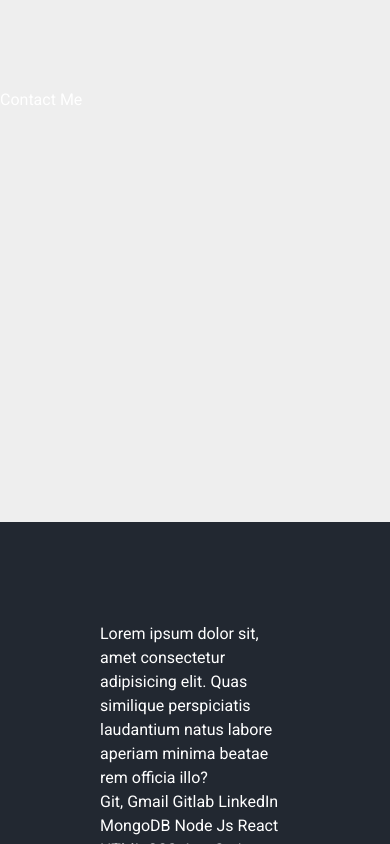
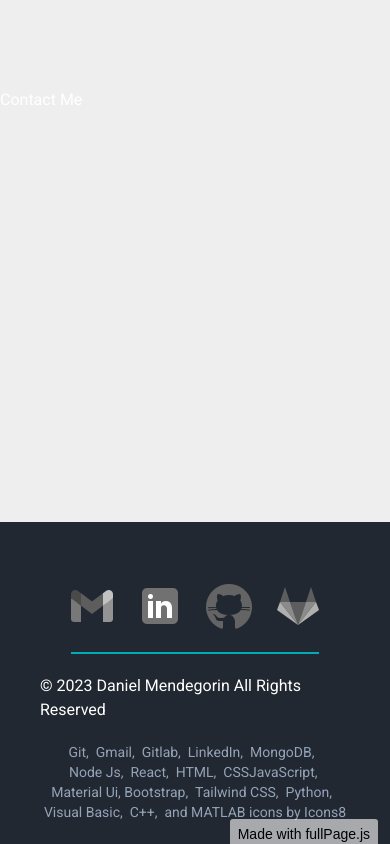
Before and after one commit to Avarice03/My-Portfolio, a website: page src/index.html in a window 390 px wide. Shown: the part 2854-3698 px from the top of the page. Drawn offline with nearby package versions, Linux system fonts and the light colour scheme.

Commit message:
feat: added  footer

```diff
--- a/src/index.html
+++ b/src/index.html
@@ -34,6 +34,7 @@
               teal: "#00adb5",
               grey: "#eeeeee",
               navbarbg: "rgb(34, 40, 49, 0.9)",
+              subtle: "rgb(34, 40, 49, 0.7)",
             },
             fontFamily: {
               montserrat: ["Montserrat", "sans-serif"],
@@ -299,7 +300,9 @@
         </div>
       </div>
       <div class="section projects" data-anchor="projectsSection">
-        <div class="slide"><h2>Projects</h2></div>
+        <div class="slide">
+          <h2 class="text-teal text-7xl md:text-9xl py-5">Projects</h2>
+        </div>
         <div class="slide"><h1>Project 1</h1></div>
         <div class="slide"><h1>Project 2</h1></div>
         <div class="slide"><h1>Project 3</h1></div>
@@ -313,62 +316,158 @@
         class="section footer global-footer-container fp-auto-height"
         data-anchor="footerSection"
       >
-        Lorem ipsum dolor sit, amet consectetur adipisicing elit. Quas similique
-        perspiciatis laudantium natus labore aperiam minima beatae rem officia
-        illo?
-        <div class="references">
-          <a target="_blank" href="https://icons8.com/icon/20906/git">Git</a>,
-          <a target="_blank" href="https://icons8.com/icon/P7UIlhbpWzZm/gmail"
-            >Gmail</a
+        <div class="flex justify-center md:justify-center my-5 gap-5">
+          <a
+            class="grayscale hover:grayscale-0 transition duration-500"
+            href="mailto:dmendegorin@gmail.com"
+            target="_blank"
+            rel="noreferrer"
           >
-          <a target="_blank" href="https://icons8.com/icon/34886/gitlab"
-            >Gitlab</a
+            <img alt="email icon" src="./assets/images/gmail.png" />
+          </a>
+          <a
+            class="grayscale hover:grayscale-0 transition duration-500"
+            href="https://www.linkedin.com/in/daniel-edison-mendegorin-5b13a8247/"
+            target="_blank"
+            rel="noreferrer"
           >
-          <a target="_blank" href="https://icons8.com/icon/13930/linkedin"
-            >LinkedIn</a
+            <img alt="linkedin icon" src="./assets/images/linkedin.png" />
+          </a>
+          <a
+            class="grayscale hover:grayscale-0 transition duration-500"
+            href="https://github.com/Avarice03"
+            target="_blank"
+            rel="noreferrer"
           >
-          <a target="_blank" href="https://icons8.com/icon/74402/mongodb"
-            >MongoDB</a
+            <img alt="github icon" src="./assets/images/github.png" />
+          </a>
+          <a
+            class="grayscale hover:grayscale-0 transition duration-500"
+            href="https://gitlab.com/dmendegorin"
+            target="_blank"
+            rel="noreferrer"
           >
-          <a target="_blank" href="https://icons8.com/icon/hsPbhkOH4FMe/node-js"
-            >Node Js</a
-          >
-          <a target="_blank" href="https://icons8.com/icon/NfbyHexzVEDk/react"
-            >React</a
-          >
-          <a target="_blank" href="https://icons8.com/icon/20909/html-5"
-            >HTML</a
-          >
-          <a target="_blank" href="https://icons8.com/icon/21278/css3">CSS</a>
-          <a target="_blank" href="https://icons8.com/icon/108784/javascript"
-            >JavaScript</a
+            <img alt="gitlab icon" src="./assets/images/gitlab.png" />
+          </a>
+        </div>
+
+        <div class="flex justify-center">
+          <div class="h-0.5 w-4/5 lg:w-2/5 bg-teal"></div>
+        </div>
+        <div class="flex justify-center mt-5 mb-5">
+          <p>© 2023 Daniel Mendegorin All Rights Reserved</p>
+        </div>
+        <div class="references flex flex-wrap justify-center">
+          <a
+            class="text-sm text-muted"
+            target="_blank"
+            href="https://icons8.com/icon/20906/git"
+            >Git, &nbsp;</a
           >
           <a
+            class="text-sm text-muted"
+            target="_blank"
+            href="https://icons8.com/icon/P7UIlhbpWzZm/gmail"
+            >Gmail, &nbsp;</a
+          >
+          <a
+            class="text-sm text-muted"
+            target="_blank"
+            href="https://icons8.com/icon/34886/gitlab"
+            >Gitlab, &nbsp;</a
+          >
+          <a
+            class="text-sm text-muted"
+            target="_blank"
+            href="https://icons8.com/icon/13930/linkedin"
+            >LinkedIn, &nbsp;</a
+          >
+          <a
+            class="text-sm text-muted"
+            target="_blank"
+            href="https://icons8.com/icon/74402/mongodb"
+            >MongoDB, &nbsp;</a
+          >
+          <a
+            class="text-sm text-muted"
+            target="_blank"
+            href="https://icons8.com/icon/hsPbhkOH4FMe/node-js"
+            >Node Js, &nbsp;</a
+          >
+          <a
+            class="text-sm text-muted"
+            target="_blank"
+            href="https://icons8.com/icon/NfbyHexzVEDk/react"
+            >React, &nbsp;</a
+          >
+          <a
+            class="text-sm text-muted"
+            target="_blank"
+            href="https://icons8.com/icon/20909/html-5"
+            >HTML, &nbsp;</a
+          >
+          <a
+            class="text-sm text-muted"
+            target="_blank"
+            href="https://icons8.com/icon/21278/css3"
+            >CSS</a
+          >
+          <a
+            class="text-sm text-muted"
+            target="_blank"
+            href="https://icons8.com/icon/108784/javascript"
+            >JavaScript,&nbsp;</a
+          >
+          <a
+            class="text-sm text-muted"
             target="_blank"
             href="https://icons8.com/icon/gFw7X5Tbl3ss/material-ui"
-            >Material Ui</a
-          >
-          <a target="_blank" href="https://icons8.com/icon/84710/bootstrap"
-            >Bootstrap</a
+            >Material Ui,&nbsp;</a
           >
           <a
+            class="text-sm text-muted"
+            target="_blank"
+            href="https://icons8.com/icon/84710/bootstrap"
+            >Bootstrap, &nbsp;</a
+          >
+          <a
+            class="text-sm text-muted"
             target="_blank"
             href="https://icons8.com/icon/x7XMNGh2vdqA/tailwind-css"
-            >Tailwind CSS</a
+            >Tailwind CSS, &nbsp;</a
           >
-          <a target="_blank" href="https://icons8.com/icon/13441/python"
-            >Python</a
+          <a
+            class="text-sm text-muted"
+            target="_blank"
+            href="https://icons8.com/icon/13441/python"
+            >Python, &nbsp;</a
           >
-          <a target="_blank" href="https://icons8.com/icon/121103/visual-basic"
-            >Visual Basic</a
+          <a
+            class="text-sm text-muted"
+            target="_blank"
+            href="https://icons8.com/icon/121103/visual-basic"
+            >Visual Basic, &nbsp;</a
           >
-          <a target="_blank" href="https://icons8.com/icon/44328/c%2B%2B"
-            >C++</a
+          <a
+            class="text-sm text-muted"
+            target="_blank"
+            href="https://icons8.com/icon/44328/c%2B%2B"
+            >C++, &nbsp;</a
           >
-          <a target="_blank" href="https://icons8.com/icon/r5Y16PcDkoWI/matlab"
-            >MATLAB</a
+          <a
+            class="text-sm text-muted"
+            target="_blank"
+            href="https://icons8.com/icon/r5Y16PcDkoWI/matlab"
+            >and MATLAB&nbsp;</a
           >
-          icon by <a target="_blank" href="https://icons8.com">Icons8</a>
+
+          <a
+            class="text-sm text-muted"
+            target="_blank"
+            href="https://icons8.com"
+          >
+            icons by&nbsp;Icons8</a
+          >
         </div>
       </div>
     </div>
--- a/src/style.css
+++ b/src/style.css
@@ -8,62 +8,15 @@ body {
   font-family: Roboto, "sans-serif";
 }
 
-/* * {
-  margin: 0;
-  padding: 0;
-  box-sizing: border-box;
-} */
-
-/* h1 {
-  font-family: Montserrat, "sans-serif";
-  font-size: 40px;
-}
-
-h2 {
-  font-family: Montserrat, "sans-serif";
-  font-size: 32px;
-}
-
-h3 {
-  font-family: Montserrat, "sans-serif";
-  font-size: 24px;
-}
-
-h4 {
-  font-family: Montserrat, "sans-serif";
-  font-size: 20px;
-}
-
-h5 {
-  font-family: Montserrat, "sans-serif";
-  font-size: 16px;
-}
-
-h6 {
-  font-family: Montserrat, "sans-serif";
-  font-size: 14px;
-} */
-.container {
-  /* width: 100%;
-  height: 100%; */
-}
-
-.section {
-  /* display: flex;
-  justify-content: center;
-  align-items: center; */
-  /* width: 100vw;
-  height: 100vh; */
+.references a {
+  color: #94a3b8;
 }
 
 .slide {
   display: flex;
   justify-content: center;
   align-items: center;
-  /* width: 100vw;
-  height: 100vh; */
 }
-
 /* HOME */
 .section.home {
   background-color: #222831;
@@ -79,11 +32,6 @@ h6 {
   background-color: #222831;
 }
 
-.projects h2 {
-  color: #00adb5;
-  font-size: 150px;
-}
-
 /* CONTACT */
 .section.contact {
   background-color: #eeeeee;
@@ -93,5 +41,5 @@ h6 {
 .section.footer {
   background-color: #222831;
   width: 100%;
-  padding: 100px;
+  padding: 40px;
 }
```
